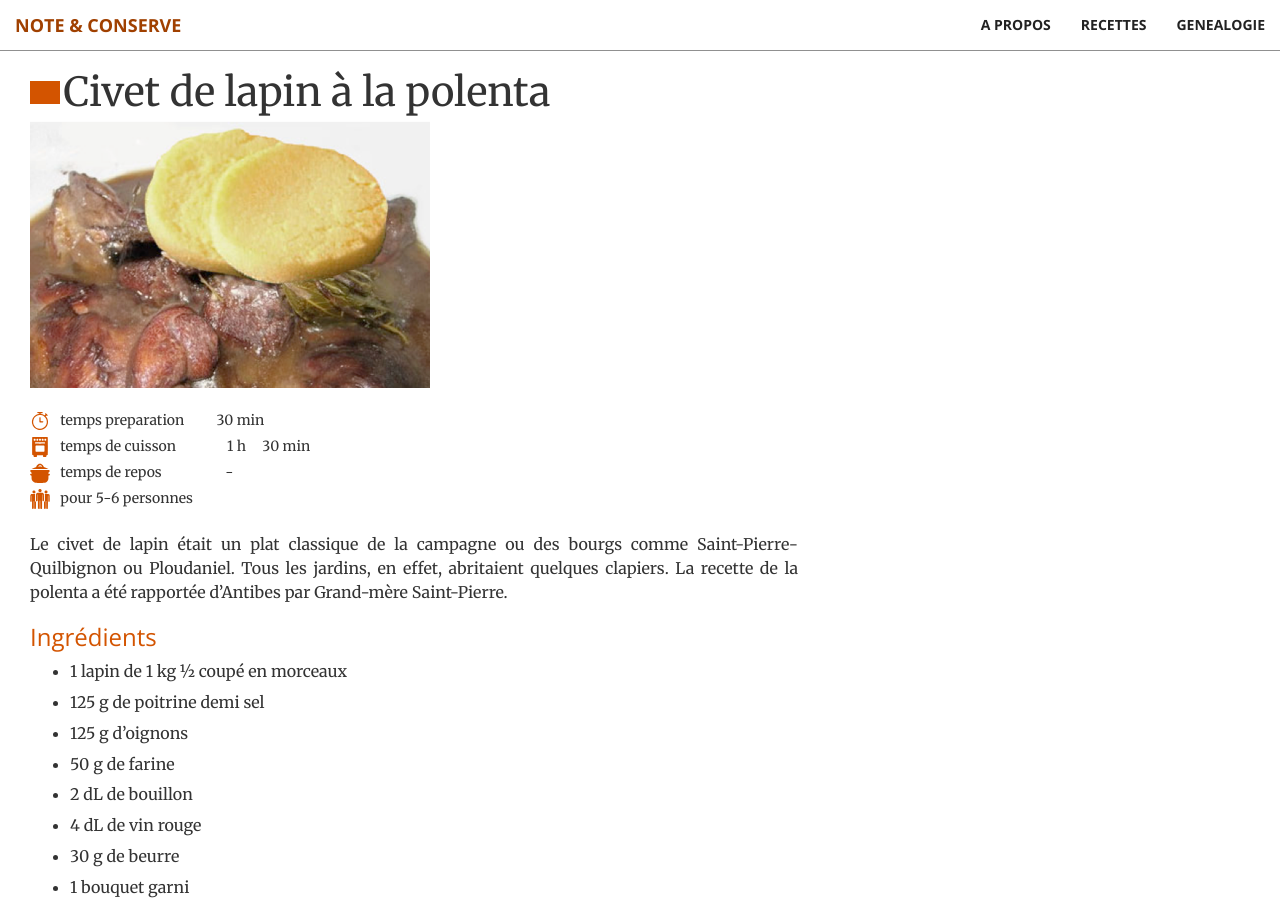
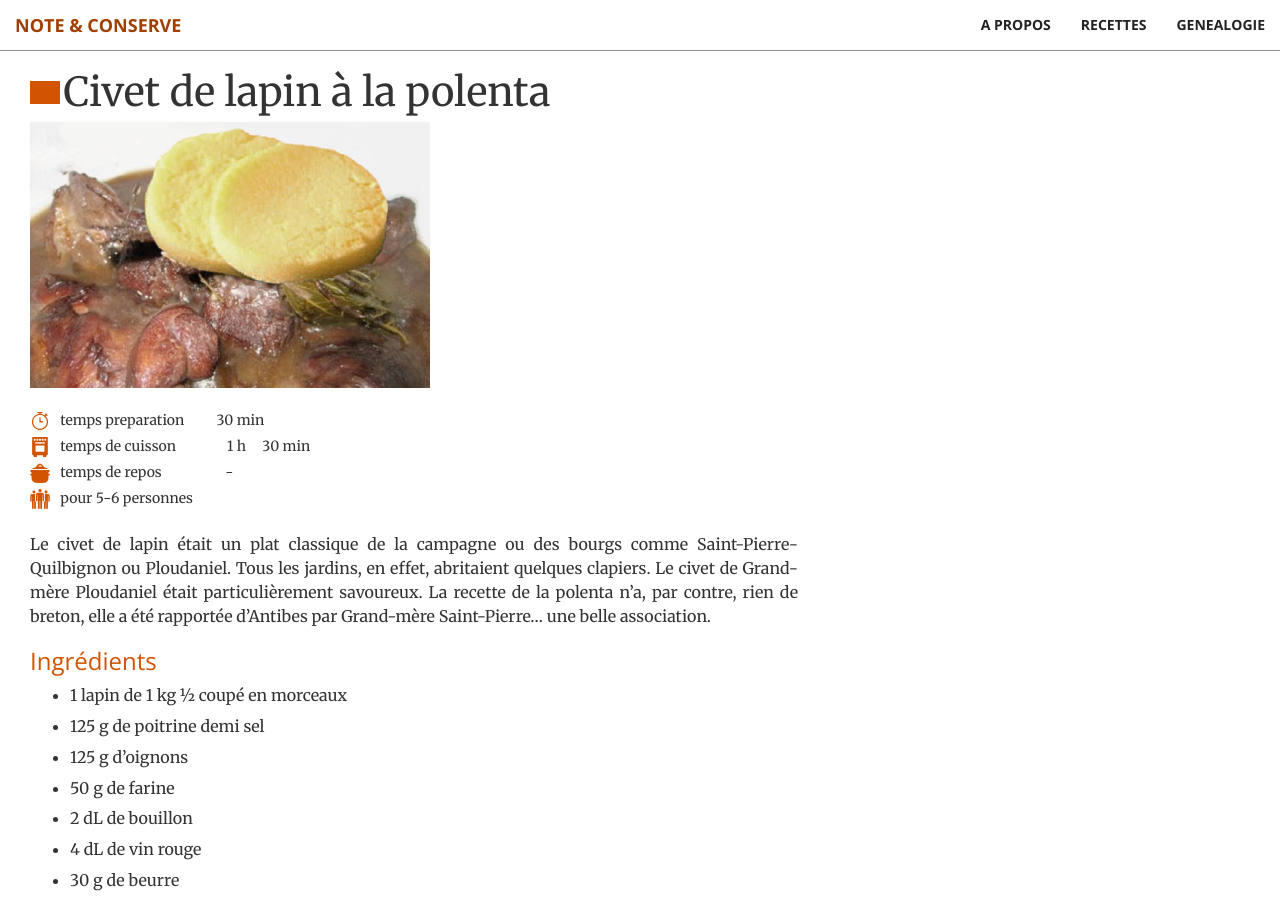
Before and after one commit to brignogan/brignogan.github.io, a Jekyll site: the page built from _posts/2019-04-16-civetpolenta.md, in a window 1280 px wide and 900 px high. Built offline with Jekyll 4.4.1, drawn with Linux system fonts in a browser that asks for light colours; grey boxes are pictures that could not be loaded.

Commit message:
Update 2019-04-16-civetpolenta.md
ajout d'histoire

```diff
--- a/_posts/2019-04-16-civetpolenta.md
+++ b/_posts/2019-04-16-civetpolenta.md
@@ -9,7 +9,7 @@ temps_cuisson: 90
 temps_repos: '-'
 nbre_personne: ‘pour 5-6 personnes’
 ---
-Le civet de lapin était un plat classique de la campagne ou des bourgs comme Saint-Pierre-Quilbignon ou Ploudaniel. Tous les jardins, en effet, abritaient quelques clapiers. La recette de la polenta a été rapportée d'Antibes par Grand-mère Saint-Pierre.
+Le civet de lapin était un plat classique de la campagne ou des bourgs comme Saint-Pierre-Quilbignon ou Ploudaniel. Tous les jardins, en effet, abritaient quelques clapiers. Le civet de Grand-mère Ploudaniel était particulièrement savoureux. La recette de la polenta n'a, par contre, rien de breton, elle a été rapportée d'Antibes par Grand-mère Saint-Pierre... une belle association.
 
 ### Ingrédients
 * 1 lapin de 1 kg ½ coupé en morceaux
```
